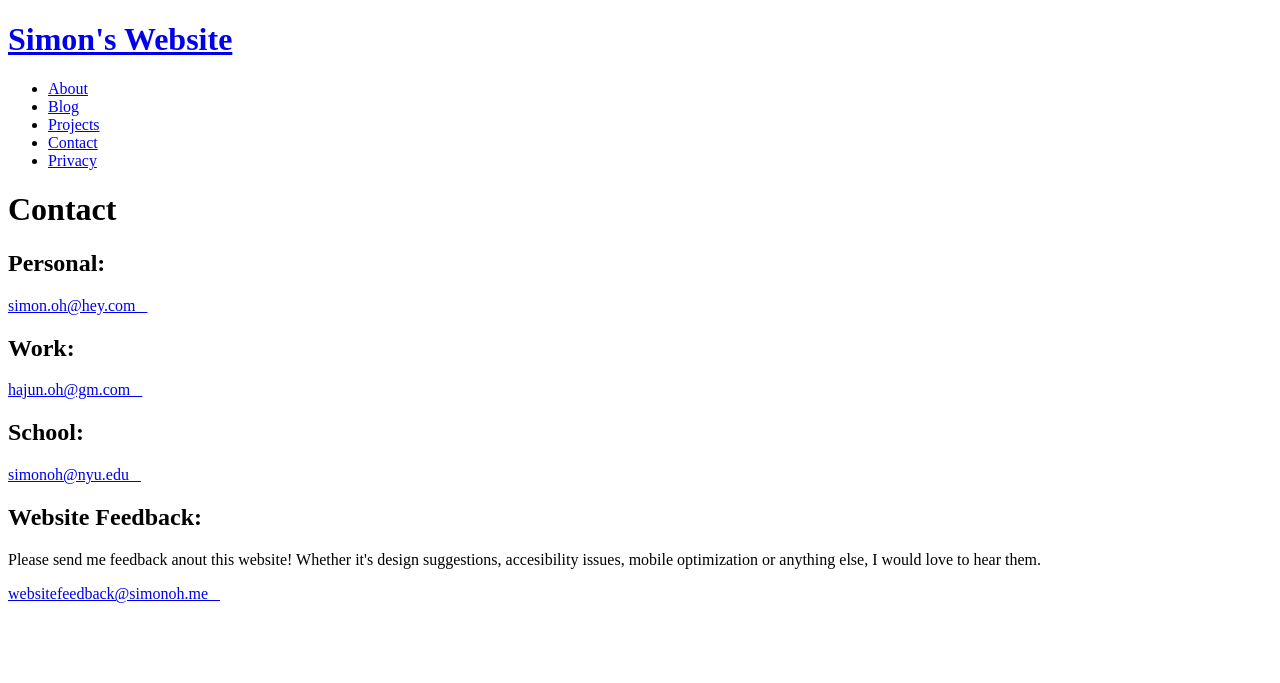
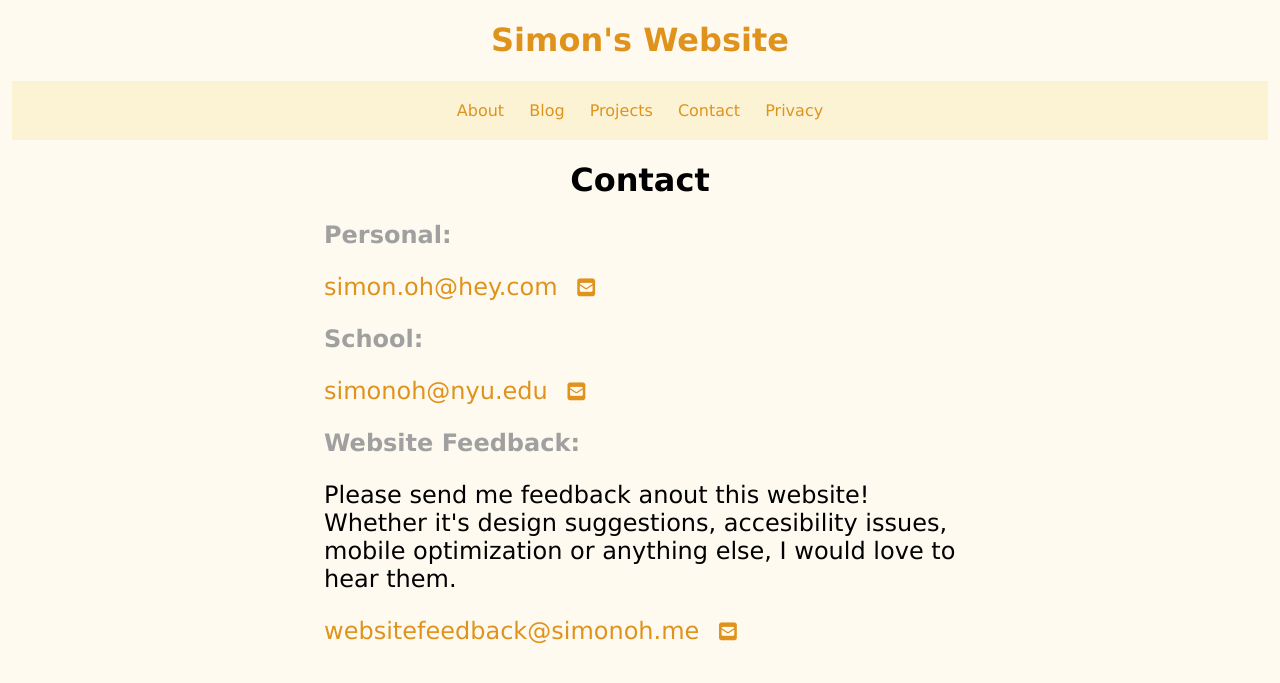
Before and after one commit to simon0h/simon0h.github.io, a Jekyll site: the page built from contact/index.html, in a window 1280 px wide. Shown: the top 683 px of the page. Built offline with Jekyll 4.4.1, drawn with Linux system fonts in a browser that asks for light colours; nearby versions of some CDN libraries.

Commit message:
Revert "Changed the font"
This reverts commit 7f372e1c9f9fe1c558367147d3c2f645005a9a92.

```diff
--- a/_layouts/default.html
+++ b/_layouts/default.html
@@ -6,9 +6,8 @@
 <html>
 
 <head>
-	<link rel="preconnect" href="https://fonts.googleapis.com">
-	<link rel="preconnect" href="https://fonts.gstatic.com" crossorigin>
-	<link href="https://fonts.googleapis.com/css2?family=Karla:wght@200;300;400;500;600;700;800&display=swap" rel="stylesheet">
+	<script src="https://kit.fontawesome.com/b8cacf592d.js" crossorigin="anonymous"></script>
+    	<link rel="stylesheet" type="text/css" href="/css/style.css">
 </head>
 
 <body>
--- a/about/index.html
+++ b/about/index.html
@@ -11,8 +11,7 @@ title: About
 <body>
 	<h2> About me </h2>
 	<hr>
-	<p> Hello 👋🏻 </p>
-	<p> My name is Simon Oh and I graduated NYU Tandon with a BS in CS May 2021. </p>
+	<p> 👋🏻 My name is Simon Oh and I graduated NYU Tandon with a BS in CS May 2021.</p>
 
 	<h2> About this website </h2>
 	<hr>
--- a/blog/index.html
+++ b/blog/index.html
@@ -9,6 +9,6 @@ title: Blog
 <h1> Blog </h1>
 
 <body>
-	<h2 class = "no_hr"> Hey World Blog </h2>
+	<h2> Hey World Blog </h2>
 	<p title = "world.hey.com/simon.oh"><a href="https://world.hey.com/simon.oh" target="_blank" rel="noopener noreferrer"><p class = "links"> Go to my personal blog &ensp;<i class="fa fa-external-link-alt" style="font-size:85%;"></i></a></p>
 </body>
--- a/contact/index.html
+++ b/contact/index.html
@@ -9,16 +9,13 @@ title: Contact
 <h1> Contact </h1>
 
 <body>
-	<h2 class = "no_hr"> Personal: </h2>
+	<h2> Personal: </h2>
 	<p title = "simon.oh@hey.com"> <a href="mailto:simon.oh@hey.com" target="_top"><p class = "links"> simon.oh@hey.com &ensp;<i class="fa fa-envelope-square" style="font-size:85%;"></i></a></p>
 
-	<h2 class = "no_hr"> Work: </h2>
-	<p title = "hajun.oh@gm.com"> <a href="mailto:hajun.oh@gm.com" target="_top"><p class = "links"> hajun.oh@gm.com &ensp;<i class="fa fa-envelope-square" style="font-size:85%;"></i></a></p>
-
-	<h2 class = "no_hr"> School: </h2>
+	<h2> School: </h2>
 	<p title = "simonoh@nyu.edu"> <a href="mailto:simonoh@nyu.edu" target="_top"><p class = "links"> simonoh@nyu.edu &ensp;<i class="fa fa-envelope-square" style="font-size:85%;"></i></a></p>
 
-	<h2 class = "no_hr"> Website Feedback: </h2>
+	<h2> Website Feedback: </h2>
 	<p> Please send me feedback anout this website! Whether it's design suggestions, accesibility issues, mobile optimization or anything else, I would love to hear them.</p>
 	<p title = "websitefeedback@simonoh.me"> <a href="mailto:websitefeedback@simonoh.me" target="_top"><p class = "links"> websitefeedback@simonoh.me &ensp;<i class="fa fa-envelope-square" style="font-size:85%;"></i></a></p>
 </body>
--- a/css/style.css
+++ b/css/style.css
@@ -1,5 +1,5 @@
 * {
-	font-family: "Karla", Verdana, Geneva, sans-serif;
+	font-family: "Arial Rounded MT Bold", Verdana, Geneva, sans-serif;
   font-color: black;
 }
 
@@ -19,23 +19,11 @@ body {
 }
 
 h1 {
-	font-weight: 500;
 	text-align: center;
 }
 
 h2 {
 	color: #A0A0A0;
-	font-size: 1.7em;
-	font-weight: 700;
-	margin-left: 25%;
-	text-align: left;
-	width: 60%;
-}
-
-h2.no_hr {
-	color: black;
-	font-size: 1.7em;
-	font-weight: 700;
 	margin-left: 25%;
 	text-align: left;
 	width: 60%;
@@ -65,7 +53,6 @@ li a{
 
 p {
 	font-size: 1.5em;
-	font-weight: 300;
  	margin-left: 25%;
   margin-right: 25%;
 }
@@ -73,8 +60,6 @@ p {
 ul {
 	background-color: #fcf3d4;
 	border-width: 0;
-	font-size: 1.1em;
-  font-weight: 500;
 	list-style: none;
 	margin: 4px;
 	padding: 10px;
@@ -121,14 +106,13 @@ ul {
 }
 
 .title {
-	font-weight: 700;
 	margin-left: auto;
 	text-align: center;
 }
 
 @media (prefers-color-scheme: dark) {
 	* {
-		font-family: "Karla", Verdana, Geneva, sans-serif;
+		font-family: "Arial Rounded MT Bold", Verdana, Geneva, sans-serif;
 	  font-color: #333;
 	}
 
@@ -148,23 +132,11 @@ ul {
 	}
 
 	h1 {
-		font-weight: 500;
 		text-align: center;
 	}
 
 	h2 {
-		font-size: 1.7em;
-		font-weight: 700;
 		color: #B0B0B0;
-		margin-left: 25%;
-		text-align: left;
-		width: 60%;
-	}
-
-	h2.no_hr {
-		color: white;
-		font-size: 1.7em;
-		font-weight: 700;
 		margin-left: 25%;
 		text-align: left;
 		width: 60%;
@@ -194,7 +166,6 @@ ul {
 
 	p {
 		font-size: 1.5em;
-		font-weight: 300;
 	 	margin-left: 25%;
 	  margin-right: 25%;
 	}
@@ -202,8 +173,6 @@ ul {
 	ul {
 		background-color: #383739;
 		border-width: 0;
-		font-size: 1.1em;
-    font-weight: 500;
 		list-style: none;
 		margin: 4px;
 		padding: 10px;
@@ -263,7 +232,6 @@ ul {
 	}
 
 	.title {
-		font-weight: 700;
 		margin-left: auto;
 		text-align: center;
 	}
--- a/privacy/index.html
+++ b/privacy/index.html
@@ -11,7 +11,7 @@ title: About
 <body>
 	<h2> Data collected </h2>
 	<hr>
-	<p> This website used Cloudflare and is hosted on GitHub pages. It also uses Google Fonts. Cloudflare collects: </p>
+	<p> This website used Cloudflare and is hosted on GitHub pages. Cloudflare collects: </p>
 
 	<p> - Unique visitors (Total unique visitors over a certain time period, maximum unique visitors per time period, and minimum unique visitors per time period). </p>
 	<p> - Top traffic coutries/regions (i.e where website visitors are located). </p>
```
